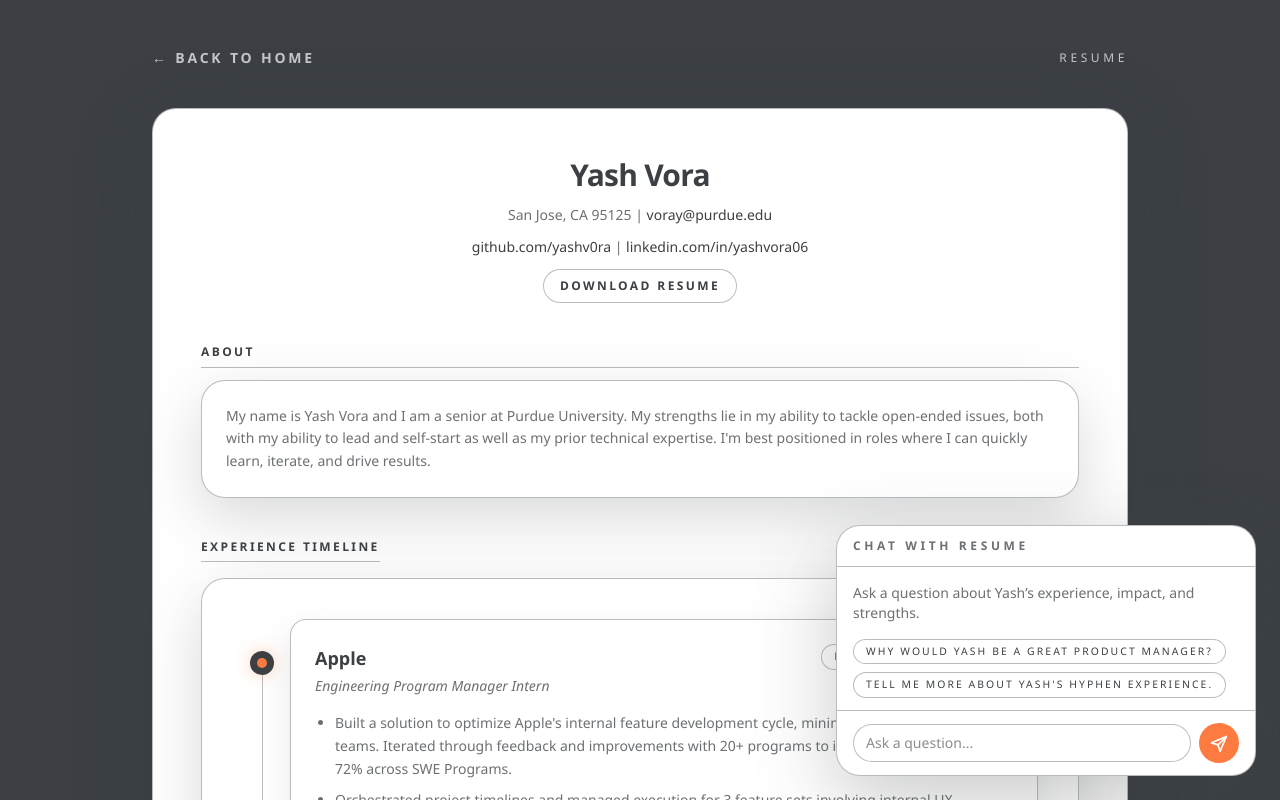
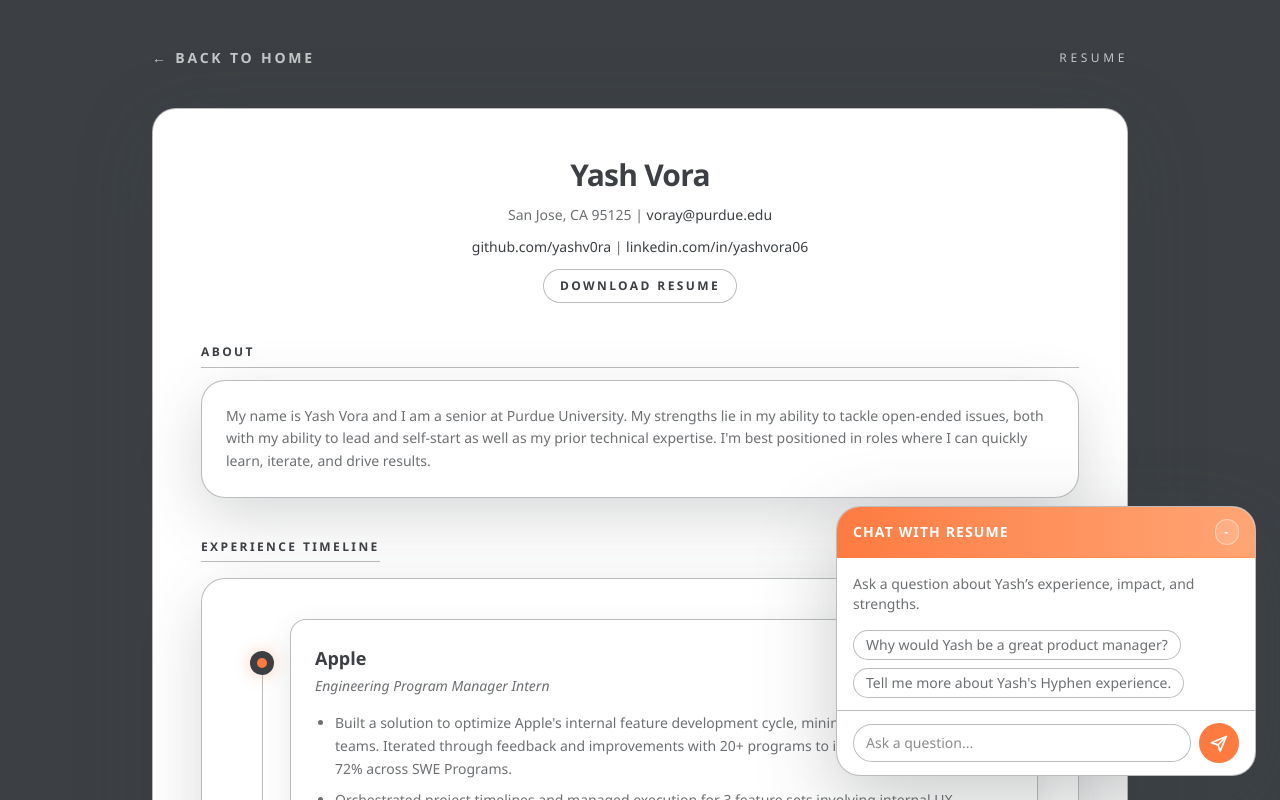
Before and after one commit to yashv0ra/personal_website, a Next.js app: page /resume in a window 1280 px wide. Shown: the top 800 px of the page. Built offline with nearby package versions, Linux system fonts and the light colour scheme.

Commit message:
Revert resume styling updates

```diff
--- a/app/globals.css
+++ b/app/globals.css
@@ -1,7 +1,7 @@
 @import "tailwindcss";
 
 :root {
-  --font-geist-sans: "Avenir Next", "Segoe UI", "Helvetica Neue", Arial, sans-serif;
+  --font-geist-sans: "Segoe UI", "Helvetica Neue", Arial, sans-serif;
   --font-geist-mono: "SFMono-Regular", Menlo, Monaco, Consolas, "Liberation Mono", monospace;
   --background: #3c4044;
   --foreground: #ffffff;
--- a/components/ChatWidget.tsx
+++ b/components/ChatWidget.tsx
@@ -1,6 +1,6 @@
 "use client";
 
-import { useMemo, useState } from "react";
+import { useEffect, useMemo, useState } from "react";
 
 type Message = {
   id: string;
@@ -41,26 +41,57 @@ export default function ChatWidget({
   variant?: ChatWidgetVariant;
 }) {
   const [open, setOpen] = useState(false);
+  const [isMinimized, setIsMinimized] = useState(false);
+  const [showResumeNudge, setShowResumeNudge] = useState(false);
   const [messages, setMessages] = useState<Message[]>([]);
   const [input, setInput] = useState("");
   const [isLoading, setIsLoading] = useState(false);
   const isFloating = variant === "floating";
   const isOpen = isFloating ? open : true;
-  const containerClassName = isFloating
-    ? "fixed bottom-6 right-6 z-50 flex flex-col items-end gap-3"
-    : "fixed bottom-6 right-6 z-50 flex flex-col items-end";
-  const panelWidthClassName = "w-[380px] sm:w-[420px]";
+  const containerClassName = "fixed bottom-6 right-6 z-50 flex flex-col items-end gap-3";
+  const panelWidthClassName = isMinimized
+    ? "w-[220px] sm:w-[240px]"
+    : "w-[380px] sm:w-[420px]";
+  const headerActionClassName =
+    "rounded-full border border-white/45 bg-white/15 px-2 py-1 text-xs font-semibold uppercase tracking-[0.16em] text-white transition hover:bg-white/25";
 
   const quickReplies = useMemo(() => {
     const asked = new Set(messages.map((message) => message.text));
     return suggestedQuestions.filter((question) => !asked.has(question));
   }, [messages]);
 
+  function dismissResumeNudge() {
+    setShowResumeNudge(false);
+    if (typeof window !== "undefined") {
+      window.sessionStorage.setItem("resume-chat-nudge-dismissed", "1");
+    }
+  }
+
+  useEffect(() => {
+    if (variant !== "panel") {
+      return;
+    }
+    if (typeof window === "undefined") {
+      return;
+    }
+    if (window.sessionStorage.getItem("resume-chat-nudge-dismissed") === "1") {
+      return;
+    }
+    const timer = window.setTimeout(() => {
+      setShowResumeNudge(true);
+    }, 12000);
+
+    return () => {
+      window.clearTimeout(timer);
+    };
+  }, [variant]);
+
   async function sendMessage(text: string) {
     const trimmed = text.trim();
     if (!trimmed) {
       return;
     }
+    dismissResumeNudge();
     const userMessage: Message = {
       id: `user-${Date.now()}`,
       role: "user",
@@ -110,29 +141,70 @@ export default function ChatWidget({
 
   return (
     <div className={containerClassName}>
+      {showResumeNudge && variant === "panel" ? (
+        <div className="relative w-[320px] max-w-[88vw] rounded-2xl border border-[var(--accent-orange)]/55 bg-gradient-to-r from-[var(--accent-orange)] to-[#ffa574] px-4 py-3 pr-11 text-white shadow-[0_20px_60px_rgba(253,123,65,0.4)]">
+          <p className="text-sm font-semibold">
+            try talking with an LLM trained on my experience!
+          </p>
+          <button
+            type="button"
+            onClick={dismissResumeNudge}
+            aria-label="Dismiss chat suggestion"
+            className="absolute right-2 top-2 flex h-7 w-7 items-center justify-center rounded-full border border-white/40 bg-white/10 text-sm font-semibold text-white transition hover:bg-white/20"
+          >
+            x
+          </button>
+        </div>
+      ) : null}
+
       {isOpen ? (
         <div
           className={`overflow-hidden rounded-3xl border border-[var(--card-border)] bg-[var(--card-background)] text-[var(--card-foreground)] shadow-[0_24px_80px_rgba(60,64,68,0.28)] ${
+            showResumeNudge ? "ring-2 ring-[var(--accent-orange)]/65" : ""
+          } ${
             panelWidthClassName
           }`}
         >
-          <div className="flex items-center justify-between border-b border-[var(--card-border)] px-4 py-3">
+          <div
+            className={`flex items-center justify-between bg-gradient-to-r from-[var(--accent-orange)] to-[#ffa574] px-4 py-3 ${
+              isMinimized ? "" : "border-b border-[var(--accent-orange)]/40"
+            }`}
+          >
             <div>
-              <p className="text-xs font-bold uppercase tracking-[0.3em] text-[var(--card-muted)]">
+              <p className="text-sm font-bold uppercase tracking-[0.08em] text-white">
                 Chat with resume
               </p>
             </div>
+            <div className="flex items-center gap-2">
+              <button
+                type="button"
+                onClick={() => {
+                  dismissResumeNudge();
+                  setIsMinimized((prev) => !prev);
+                }}
+                aria-label={isMinimized ? "Expand chat" : "Minimize chat"}
+                className={headerActionClassName}
+              >
+                {isMinimized ? "+" : "-"}
+              </button>
               {isFloating ? (
                 <button
                   type="button"
-                onClick={() => setOpen(false)}
-                className="rounded-full border border-[var(--card-border)] px-2 py-1 text-xs uppercase tracking-[0.2em] text-[var(--card-muted)] hover:text-[var(--card-foreground)]"
+                  onClick={() => {
+                    dismissResumeNudge();
+                    setIsMinimized(false);
+                    setOpen(false);
+                  }}
+                  className={headerActionClassName}
                 >
                   Close
                 </button>
               ) : null}
             </div>
+          </div>
 
+          {isMinimized ? null : (
+            <>
               <div className="max-h-[360px] space-y-3 overflow-y-auto px-4 py-4 text-sm text-[var(--card-muted)]">
                 {messages.length === 0 ? (
                   <p>
@@ -165,7 +237,7 @@ export default function ChatWidget({
                       key={question}
                       type="button"
                       onClick={() => sendMessage(question)}
-                  className="rounded-full border border-[var(--card-border)] bg-white/80 px-3 py-1 text-[0.65rem] uppercase tracking-[0.2em] text-[var(--accent-charcoal)] hover:bg-[var(--accent-orange)]/20"
+                      className="rounded-full border border-[var(--card-border)] bg-white/80 px-3 py-1 text-sm text-[var(--card-muted)] hover:border-[var(--accent-orange)]/45 hover:bg-[var(--accent-orange)]/20"
                     >
                       {question}
                     </button>
@@ -182,7 +254,12 @@ export default function ChatWidget({
               >
                 <input
                   value={input}
-              onChange={(event) => setInput(event.target.value)}
+                  onChange={(event) => {
+                    if (!input && event.target.value) {
+                      dismissResumeNudge();
+                    }
+                    setInput(event.target.value);
+                  }}
                   placeholder="Ask a question..."
                   className="flex-1 rounded-full border border-[var(--card-border)] bg-white/80 px-3 py-2 text-sm text-[var(--accent-charcoal)] placeholder:text-[var(--accent-charcoal)]/60 focus:outline-none"
                 />
@@ -195,14 +272,23 @@ export default function ChatWidget({
                   <SendIcon />
                 </button>
               </form>
+            </>
+          )}
         </div>
       ) : null}
 
       {isFloating ? (
         <button
           type="button"
-          onClick={() => setOpen((prev) => !prev)}
-          aria-label="Open chat"
+          onClick={() => {
+            if (isOpen) {
+              setOpen(false);
+              return;
+            }
+            setIsMinimized(false);
+            setOpen(true);
+          }}
+          aria-label={isOpen ? "Close chat" : "Open chat"}
           className="group flex h-12 w-12 items-center justify-center rounded-full border border-[var(--card-border)] bg-[var(--card-background)] text-[var(--card-foreground)] shadow-[0_18px_60px_rgba(60,64,68,0.28)] transition hover:-translate-y-0.5 hover:shadow-[0_22px_70px_rgba(60,64,68,0.32)]"
         >
           <svg
--- a/components/Resume.tsx
+++ b/components/Resume.tsx
@@ -116,9 +116,7 @@ function TimelineSection({
                         {item.subtitle}
                       </p>
                     </div>
-                    <span
-                      className={`rounded-full border px-3 py-1 text-[0.65rem] uppercase tracking-[0.3em] ${styles.badge}`}
-                    >
+                    <span className={`text-sm ${styles.muted}`}>
                       {item.date}
                     </span>
                   </div>
```
Lines whose indentation alone changed are shown as unchanged.
